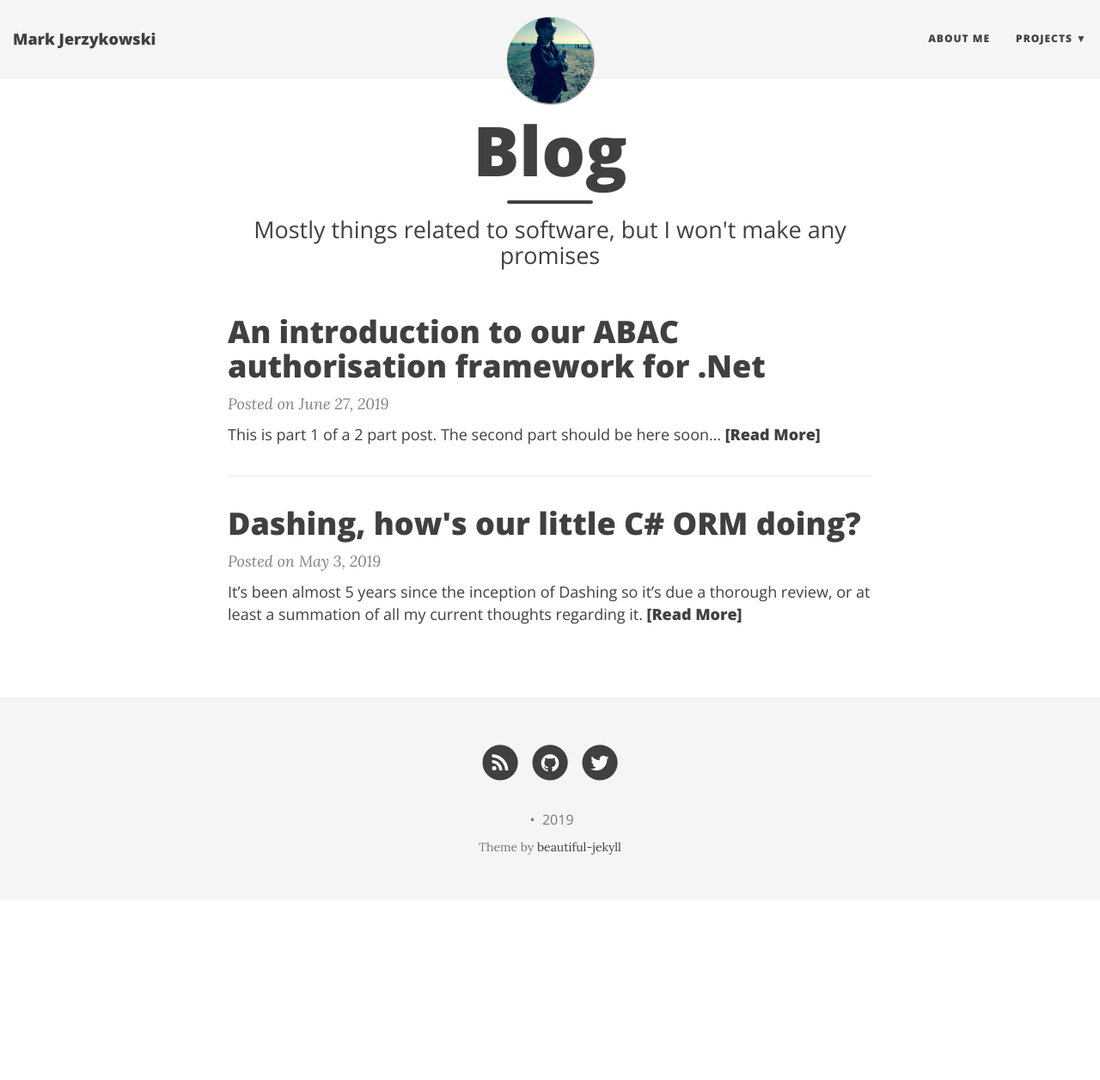
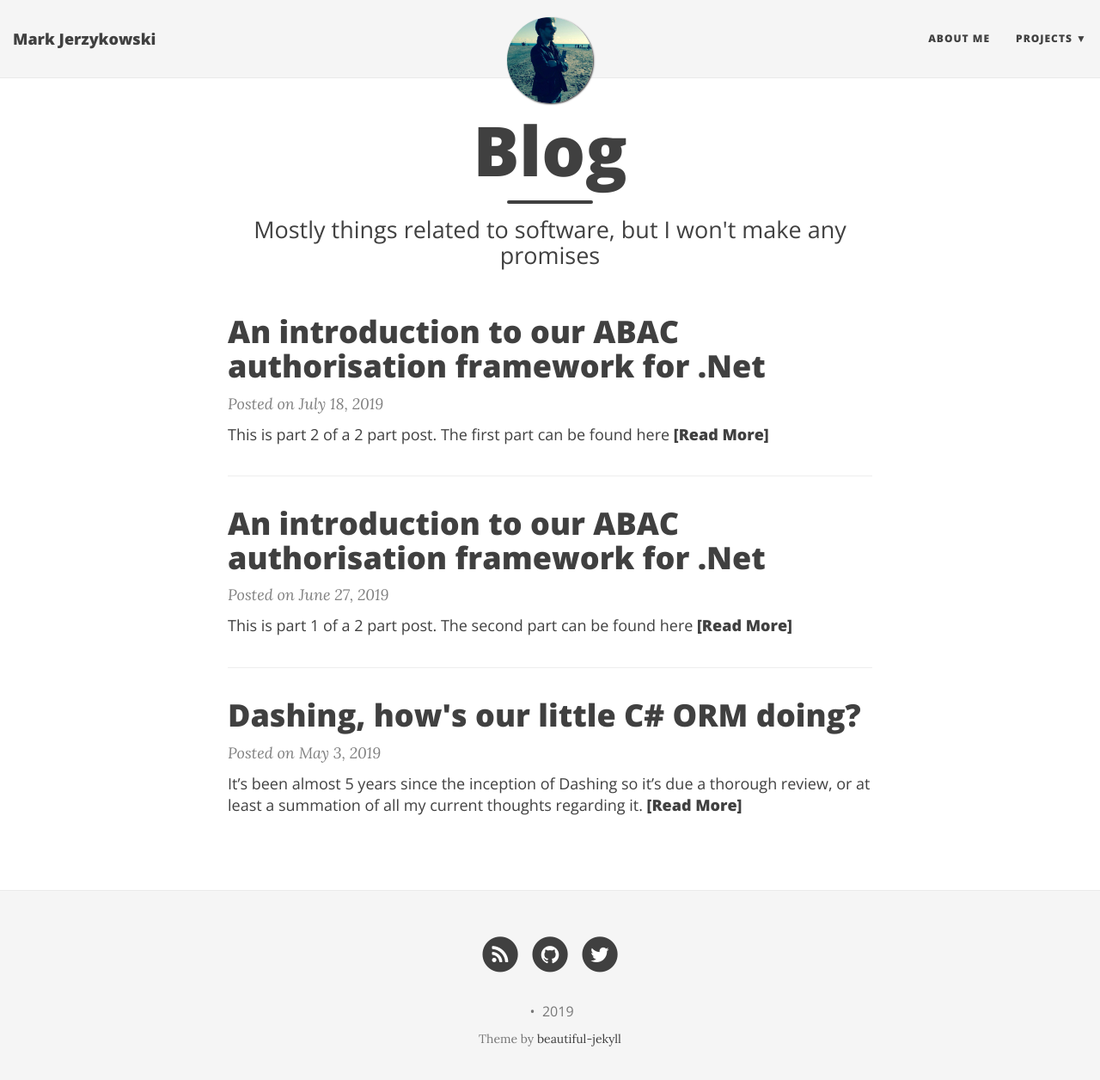
Before and after one commit to markjerz/markjerz.github.io, a Jekyll site: the page built from index.html, in a window 1280 px wide and 1269 px high. Shown: the top 1256 px of the window at 86% size. Built offline with Jekyll 4.4.1, drawn with Linux system fonts in a browser that asks for light colours; nearby versions of some CDN libraries; the list of posts is cut into pages by our own code; some of the changed lines change nothing that is shown.

Commit message:
Poly Auth 2

````diff
--- a/_posts/2019-06-27-poly-auth.md
+++ b/_posts/2019-06-27-poly-auth.md
@@ -2,7 +2,7 @@
 title: An introduction to our ABAC authorisation framework for .Net
 ---
 
-This is part 1 of a 2 part post. The second part should be here soon...
+This is part 1 of a 2 part post. The second part can be found [here](/2019-07-18-poly-auth-2)
 
 # Introduction
 
@@ -62,7 +62,7 @@ public interface IAuthorizationService {
 }
 ```
 
-Hopefully this interface is fairly self explanatory. The two `EnsureAsync` methods ask "Check the current user can do action" and "Check the current user can do action to resource" respectively. The `CanUserAsync` methods do the same but return an authorisation response to inspect instead of simply throwing an exception as the `EnsureAsync` methods do. `Batch` allows you to construct a batch of questions to ask the authorisation service. In hindsight, this is clearly of bit of a leaky abstraction and doesn't belong here but this allows you to ask many questions at once on the assumption that the implementation can be quicker in this mode (as we're sometimes sending these over Http that's definitely the case and why it exists). The `GetPredicateExpressionAsync` method is a bit different but allows you to ask the inverse question, which is "Tell me the list of resources that this user can perform some action on". Clearly, that's not quite true as it returns an `Expression<Func<TResource, bool>>` so what it actually does is return a predicate that can be then passed in to a LINQ query or an ORM that supports applying where clauses using this type. At Polylytics we use our own ORM ([Dashing](http://polylytics.github.io/dashing/)) that does indeed accept predicates of this form.
+Hopefully this interface is fairly self explanatory. The two `EnsureAsync` methods ask "Check the current user can do action" and "Check the current user can do action to resource" respectively. The `CanUserAsync` methods do the same but return an authorisation response to inspect instead of simply throwing an exception as the `EnsureAsync` methods do. `Batch` allows you to construct a batch of questions to ask the authorisation service. In hindsight, this is clearly a bit of a leaky abstraction and doesn't belong here but this allows you to ask many questions at once on the assumption that the implementation can be quicker in this mode (as we're sometimes sending these over Http that's definitely the case and why it exists). The `GetPredicateExpressionAsync` method is a bit different but allows you to ask the inverse question, which is "Tell me the list of resources that this user can perform some action on". Clearly, that's not quite true as it returns an `Expression<Func<TResource, bool>>` so what it actually does is return a predicate that can be then passed in to a LINQ query or an ORM that supports applying where clauses of this type. At Polylytics we use our own ORM ([Dashing](http://polylytics.github.io/dashing/)) that does indeed accept predicates of this form.
 
 One of the things to notice with the `IAuthorizationService` interface is the lack of reference to the logged in user and the environment attributes that are part of ABAC. In the default implementation of `IAuthorizationService` the user and the environment attributes are provided via a UserProvider and EnvironmentProvider.
 
--- /dev/null
+++ b/_posts/2019-07-18-poly-auth-2.md
@@ -0,0 +1,91 @@
+---
+title: An introduction to our ABAC authorisation framework for .Net
+---
+
+This is part 2 of a 2 part post. The first part can be found [here](/2019-06-27-poly-auth)
+
+In part 1 we looked at Attribute-based access control, how it's superior to roles-based access control and then did a shallow dive in to the authorisation framework that we use at Polylytics.
+
+# Policy Management
+
+In part 1 of this post I discussed how several of our clients use the core autorisation framework in isolation and then it's been the job of the developers to implement `IPolicy<TUser, TEnvironment>` using code. Whilst this works well for the smaller clients we also want to be able to manage policies at runtime where necessary i.e. update the policies without compiling any code.
+
+So, how do we implement `IPolicy<TUser, TEnvironment>` using a UI at runtime.
+
+## Enter the DSL
+
+You'll remember that one of the methods in the `IPolicy` interface is `GenerateFilterAsync`. This returns an `Expression<Func<TResource, bool>>`, so we somehow need the UI to generate expression trees for us. Not only that, but the two other methods in the interface could simply make use of that expression tree to execute themselves. You'll also remember that Wikipedia says:
+
+>>>
+...the concept of policies that express a complex Boolean rule set that can evaluate many different attributes.
+>>>
+
+So, given all these requirements, it makes sense for us to provide a really flexible UX that allows complex boolean evaluations but also generates expression trees, and that means implementing a [DSL](https://en.wikipedia.org/wiki/Domain-specific_language).
+
+As you can imagine this DSL ends up looking an awful lot like a C# lambda expression (with a few more English words thrown in). For example,
+
+```
+@resource.GrandParent = @user.Grandparent
+and @environment.Location = "Home"
+and @action = "SendPresent"
+```
+
+Now, this clearly isn't overly friendly for non-developer types but given a few examples it's fairly easy to conjure up new policies. The big win for us though, is that not only do we have this DSL but we've also implemented an editor that has autocompletion, styling and (fairly) sensible error messages when the user gets something wrong. Here's what it looks like:
+
+![DSL Editor](/img/auth-dsl-editor.jpg "DSL Editor")
+
+This editor is provided through a web-based UI hosted inside the admin application itself (but kept separate) and the authorisation that enables you to access the editor is driven by a policy of the authorisation framework that you can edit inside the editor: [dog-fooding](https://en.wikipedia.org/wiki/Eating_your_own_dog_food) indeed!
+
+# How does it all work?
+
+## The DSL Parser
+
+The first step to building the policies is the parsing of the DSL and the generation, from that DSL, of an expression tree. To perform all this work we've used [Antlr](https://www.antlr.org/) which is "a powerful parser generator for reading, processing, executing or translating structured text or binary files".
+
+In essence, it allows you to define a "grammar" for your DSL and then it will generate a parser for you which will then allow you to visit the parse tree that it generates.
+
+Once we have this parse tree it's then simply a matter of mapping from the parse tree over to an expression tree. I say "simply" - there's some intracacy in here as the policies appear to be dynamically typed but we're generating a strongly-typed expression tree.
+
+## The policy builder
+
+Now that we have our expression tree we must implement `IPolicy<TUser, TEnvironment>`. This is the job of the policy builder. We could have simply just used the expression tree as is, compiled it and then executed it with the given parameters.
+
+However, we go a couple steps further. The expression generated by the parser is of the following type: `Expression<Func<TResource, TAction, TUser, TEnvironment, bool>>`. Not only that but we've introduced the concept of "meta resources" and these have the signature:
+
+```
+public interface IMetaResource { }
+
+public interface IMetaResource<TReferenceType> : IMetaResource {
+    Expression<Func<TReferenceType>> ReferenceExpression { get; }
+}
+```
+
+These interfaces can be implemented by multiple classes so that you can write a single policy against a group of related classes. For example, you might want to write a single policy for all your reference data so you mark them with `IReferenceData` (which extends IMetaResource) and then you can write a policy against `IReferenceData` instead of each individual class. The generic interface takes this one step further and allows you to reference the properties of a "super" class (the `TReferenceType`) as if they're properties on the resource itself.
+
+As a result, the policy builder needs to know the concrete types at runtime and implement the functions for the `IPolicy` then.
+
+You'll also notice that when we call `GenerateFilterAsync` we are returned an `Expression<Func<TResource, bool>>` but clearly our DSL parser has generated an `Expression<Func<TResource, TAction, TUser, TEnvironment, bool>>`. So, the final job of the policy builder is to apply the known values for TAction, TUser and TEnvironment to the expression tree so that we can return an expression tree only in TResource. This "Application Expression Visitor" is actually cleverer still in that it evaluates the expression tree as it goes reducing it where possible so that the only terms left are those that reference TResource or, as is sometimes the case, the true or false constant expressions. For example, if we're the action parameter is equal to "bar" then we can reduce this expression
+
+```
+(resource, action, user, environment) => resource.X == Y and action == "foo"
+```
+
+to this:
+
+```
+(resource) => false;
+```
+
+And then we know it's pointless handing this over to be executed by our ORM and we can just return the empty set for that resource, user and environment.
+
+## The editor
+
+The editor is build on top of [CodeMirror](https://codemirror.net/index.html#description) which is an excellent javascript based code editor.
+
+In our case we simply provide a function to generate suggestions for the auto-completion based on the classes that we know we want to authorise.
+
+Other than that, it's all down to CodeMirror!
+
+# Wrap Up
+
+That's the end of our introduction to the ABAC authorisation framework that we use at Polylytics. I hope to be able to open source the code at some point in the near future...
````
Also changed, not shown: img/auth-dsl-editor.jpg (added).
